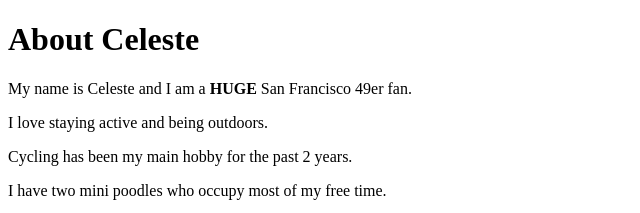
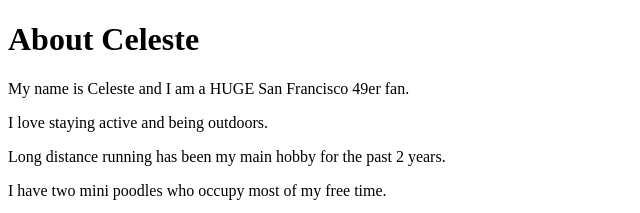
Before and after one commit to Crualizo/about-celeste, a plain HTML site: page index.html in a window 1280 px wide. Shown: the top 213 px of the page, without its empty margins (0-640 px from the left). Drawn offline with Linux system fonts and the light colour scheme.

Commit message:
index.html

```diff
--- a/index.html
+++ b/index.html
@@ -7,9 +7,9 @@
 </head>
 <body>
     <h1>About Celeste</h1>
-    <p>My name is Celeste and I am a <strong>HUGE</strong> San Francisco 49er fan.</p>
+    <p>My name is Celeste and I am a <large>HUGE</large> San Francisco 49er fan.</p>
     <p>I love staying active and being outdoors.</p>
-    <p>Cycling has been my main hobby for the past 2 years.</p>
+    <p>Long distance running has been my main hobby for the past 2 years.</p>
     <p>I have two mini poodles who occupy most of my free time.</p>
 
     <img src="./meandzia.jpg" alt="Photo of me and my dog"/>
```
